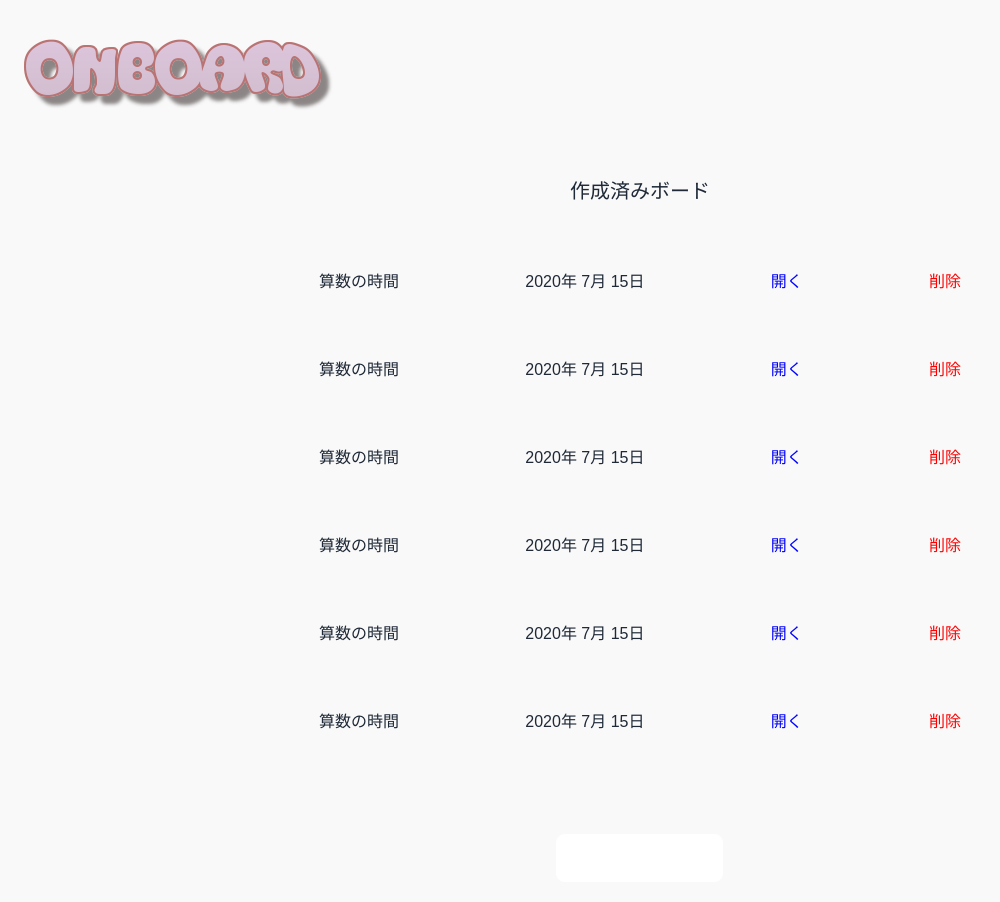
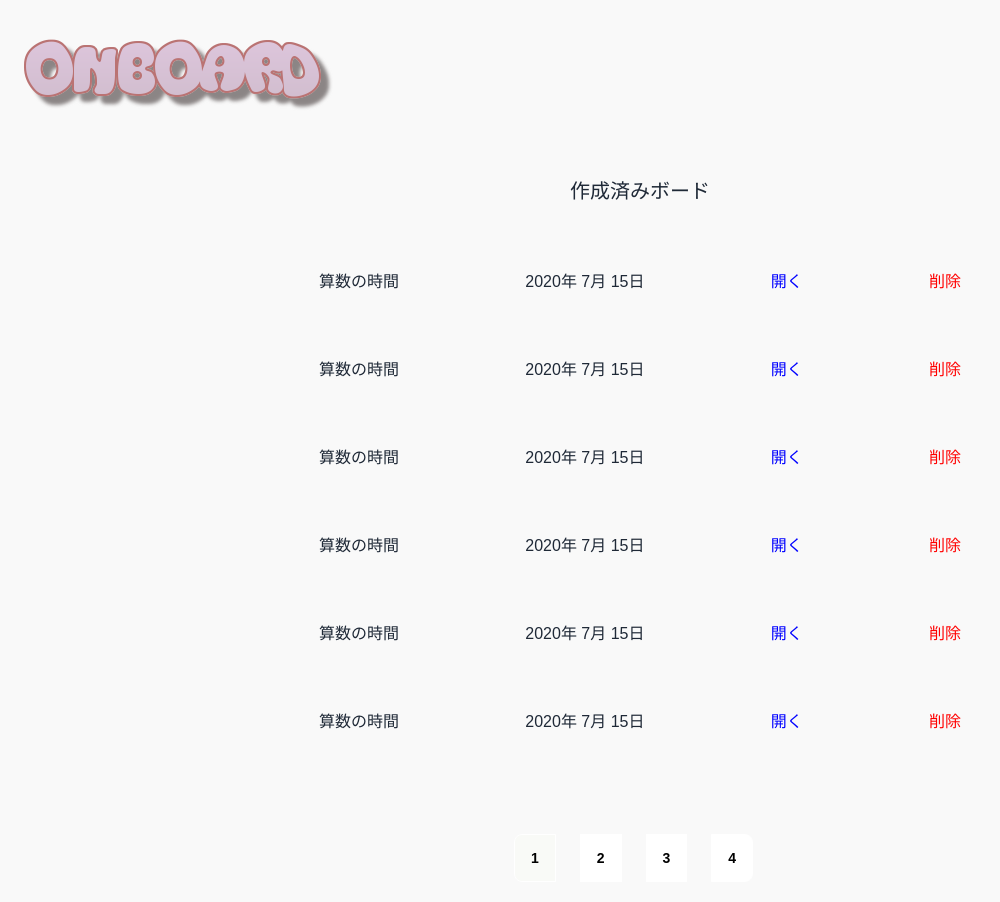
Before and after one commit to yasuto2002/SyncMemo, a Nuxt app in the folder app/: page /myBoards in a window 1280 px wide. Shown: the top 902 px of the page, without its empty margins (0-1000 px from the left). Built offline with nearby package versions, Linux system fonts and the light colour scheme.

Commit message:
fix:ページネーションコンポーネント分け

```diff
--- /dev/null
+++ b/app/components/parts/PaginationBtn.vue
@@ -0,0 +1,8 @@
+<template>
+    <button class="btn border-white text-black mx-3 hover:bg-[#F9FAF7]"><slot /></button>
+</template>
+<style scoped>
+    .border-white{
+        border-color: #fff !important;
+    }
+</style>
--- /dev/null
+++ b/app/components/template/Pagination.vue
@@ -0,0 +1,10 @@
+<template>
+    <div class="w-full">
+        <div class="btn-group m-auto flex justify-center py-9">
+                <PartsPaginationBtn class="bg-[#F9FAF7]">1</PartsPaginationBtn>
+                <PartsPaginationBtn class="bg-white">2</PartsPaginationBtn>
+                <PartsPaginationBtn class="bg-white">3</PartsPaginationBtn>
+                <PartsPaginationBtn class="bg-white">4</PartsPaginationBtn>
+        </div>
+    </div>
+</template>
--- a/app/pages/myBoards/index.vue
+++ b/app/pages/myBoards/index.vue
@@ -6,20 +6,8 @@
         <div class="w-[60%] m-auto">
             <TemplateBoardInfo  v-for="i in 6" :key="i"/>
         </div>
-        <div class="w-full">
-            <div class="btn-group m-auto flex justify-center py-9">
-                    <button class="btn bg-white border-white">1</button>
-                    <button class="btn  bg-white border-white">2</button>
-                    <button class="btn bg-white border-white">3</button>
-                    <button class="btn bg-white border-white">4</button>
-            </div>
-        </div>
+        <TemplatePagination />
     </div>
 
 
 </template>
-<style scoped>
-    .border-white{
-        border-color: #fff !important;
-    }
-</style>
```
